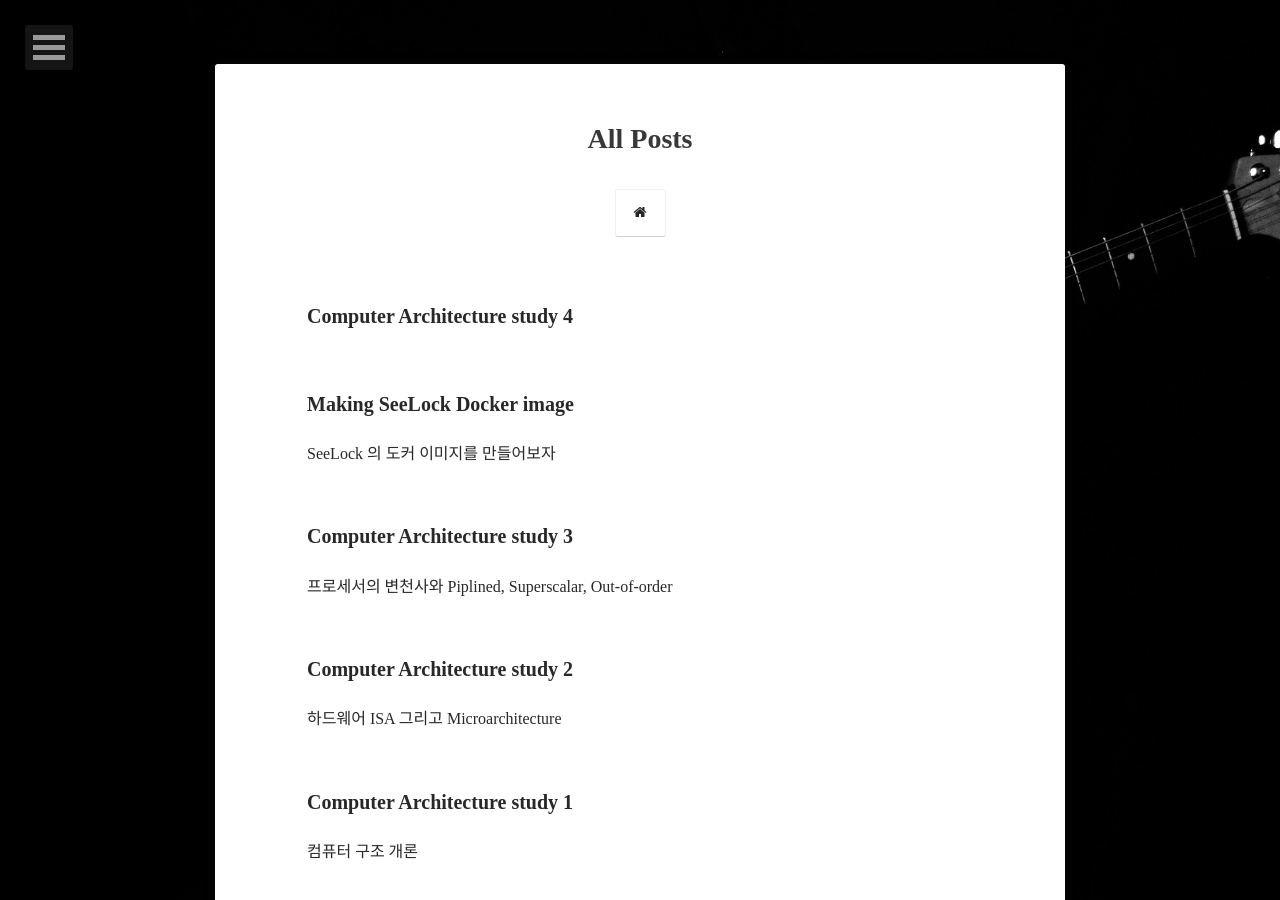
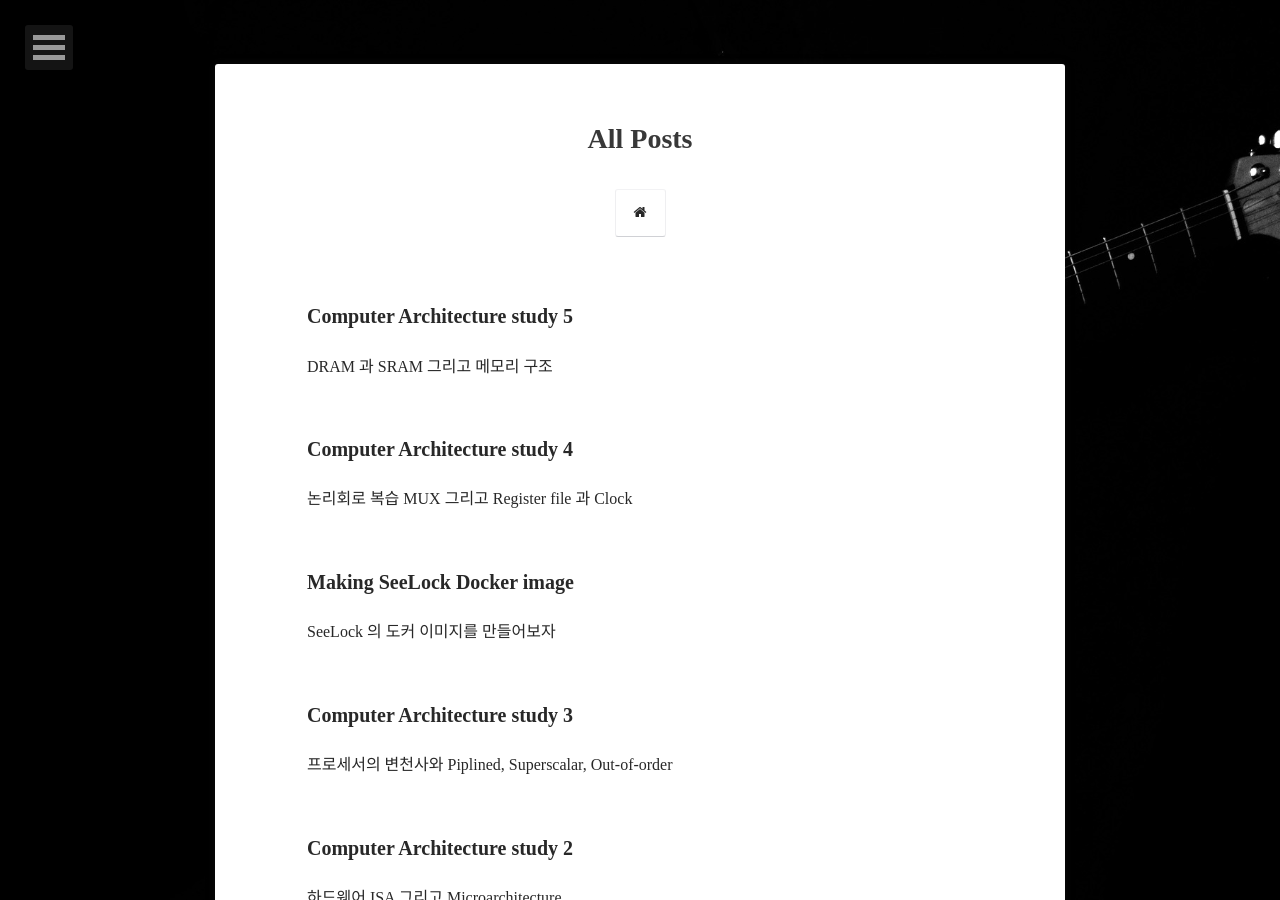
Before and after one commit to siloFoX/siloFoX.github.io, a Jekyll site: the page built from posts/index.md, in a window 1280 px wide and 900 px high. Built offline with Jekyll 4.4.1, drawn with Linux system fonts in a browser that asks for light colours; part of the change alters nothing that is shown.

Commit message:
Post CA study 5 compelete

```diff
--- a/_posts/2020-05-20-computer-architecture-study-4.md
+++ b/_posts/2020-05-20-computer-architecture-study-4.md
@@ -2,15 +2,15 @@
 layout: post
 title:  "Computer Architecture study 4"
 date:   2020-05-20
-excerpt: ""
+excerpt: "논리회로 복습 MUX 그리고 Register file 과 Clock"
 tag:
 - computer architecture
 - 컴퓨터 구조
 - 조합회로
 - MUX
 - Decoder
+- Register file
 - Clock
--
 - blog
 - silofox
 comments: true
--- /dev/null
+++ b/_posts/2020-05-20-computer-architecture-study-5.md
@@ -0,0 +1,126 @@
+---
+layout: post
+title:  "Computer Architecture study 5"
+date:   2020-05-20
+excerpt: "DRAM 과 SRAM 그리고 메모리 구조"
+tag:
+- computer architecture
+- 컴퓨터 구조
+- DRAM
+- SRAM
+- memory
+- row buffer
+- blog
+- silofox
+comments: true
+feature: https://github.com/siloFoX/siloFoX.github.io/blob/master/images/computer-architecture/computer-architecture-feature.jpg?raw=true
+---
+
+2020-03-26 Lecture 2-2
+
+# DRAM
+
+현재 많은 컴퓨팅 시스템에서 <b>DRAM (Dynamic Random Access Memory) </b>를 쓴다.<br>
+고집적이 가능하고 용량대비 가격이 상대적으로 낮은 편이다. <br>
+그러나 DRAM 은 저장된 정보가 시간이 지나면 상실된다.<br>
+그래서 주기적으로 <b>refresh(read and rewritten 을 뜻한다.)</b> 시켜야 하는데<br>
+이것을 <b>dynamic</b> 이라고 한다.
+
+또 전원이 공급되지 않으면 저장된 정보는 상실되므로 휘발성(volatile) 메모리에 속한다.<br>
+오늘 얘기는 이 메모리에 대한 얘기이다.
+
+그 전에 tri-state buffer 에 대한 지식이 없다면 한번 검색하는 것을 추천한다.
+
+# 메모리 구조
+
+16x1 memory 를 예로 들어 이해해보자.<br>
+16개의 location 에 각각 1 bit 의 데이터가 저장되어 있다.<br>
+각 cell 의 내부 구성은 transistor 와 capacitor 를 모르는 경우에 불편하기 때문에 생략한다.<br>
+일렬로 늘어선게 아니고 rectangular array 형태이다.<br>
+(16x1 의 메모리가 4x4 형태로 되어있는 것이다.)<br>
+즉 메모리가 행과 열의 형태로 구성되어서 행과 열의 교차점에 1 bit 의 정보가 저장된 것이다.<br>
+Manhattan-like street layout 이라고도 한다.<br>
+
+16개의 location을 분리하려면 address 는 몇 비트로 해야할까?<br>
+당연히 4 bit 이다.<br>
+
+이것들을 A0A1 과 A2A3 의 두 비트씩으로 나눈 것을 decoder 에 입력하는 것이다.<br>
+정사각형 형태이므로 A0A1 두 비트가 decoding 되어서 행을 선택하고<br>
+A2A3 는 열을 선택하는 형태로 이뤄질 것이다.<br>
+마치 뽑기기계의 x, y 축을 이동하는 것 같이 말이다.
+
+<br>
+
+이번에는 64x1 을 예시로 보자.<br>
+2^6 = 64 이므로 <br>
+6 bit address 로 접근하면 되겠다.<br>
+
+프로세서와 DRAM 사이에는 <b>memory controller</b> 가 존재하여서<br>
+상호연락을 담당한다. (편의상 간단하게 표현한 것이다.)
+
+프로세서는 request 를 memory controller 에게 보낸다.<br>
+request 가 memory controller 에 도착하면 queue 에 저장되어 있다가,<br>
+스케쥴링 방식에 따라서 <b>command sequence</b> (memory controller 와 DRAM 사이의 protocol)<br>
+형태로 DRAM 에 보내진다.
+
+<b>Processor <-> memory controller <-> DRAM</b>
+
+<br>
+
+CPU 가 보낸 address의 형태는 뭘까?<br>
+010110 이라면 010 과 110dmfh 나뉘어 전달된다.<br>
+그것은 <b>row address</b> 와 <b>column address</b> 로 나뉘어서 순차적으로 DRAM 으로 보내진다.<br>
+(순차적 : time-multiplexed 를 말하는 것이다.)
+
+그런데 또 부가적으로 1 bit 를 더 사용한다.<br>
+DRAM 내부에 <b>row buffer (sense amplifier)</b> 라는 것이 존재한다.<br>
+그것은 또 뭘까??
+
+address <b>010110</b> 은 row 와 column 으로 나뉘어서 row address 에 <b>010</b> 이 먼저 보내지고<br>
+010 이므로 3번째 row 전체가 읽혀서 <b>row buffer</b> 에 저장된다.<br>
+
+그 다음 column address 로 <b>110</b> 이 보내지면,<br>
+110 은 7이므로 7번째 column 에 해당하는 데이터가 선택되어서 출력되게 된다.
+
+또 질문들 왜 하나의 주소를 굳이 나눠 공급하는 것이며, Row buffer 는 무엇일까??
+
+<br>
+
+DRAM chip 과의 통신은 chip 의 pin 을 통해서 이뤄진다.<br>
+DRAM chip 설계에서 지금까지도 중요한 고려사항 중 하나가 pin 의 수를 줄이는 것이다.<br>
+row/column 으로 address 를 나눠서 순차적으로 보내면 필요한 pin 의 수가 줄어들게 되는 것이다.<br>
+(pin 은 데이터가 나가는 통로는 말하는 듯하다.)
+
+<br>
+
+그 다음은 row buffer 위에서 설명한대로 해당 row 의 모든 데이터는 row buffer 에 실린다.<br>
+그리고 read/write 동작은 이 row buffer 를 통해서 수행된다.
+
+row buffer 는 임시 데이터 저장소로 작용되어서 DRAM 메모리 시스템의 성능 향상을 위해서 사용된다.<br>
+정확한 이해를 위해서 DRAM 의 데이터를 access 하는 과정을 단계적으로 설명해야 하므로 생략한다.
+
+메모리 request 들이 memory controller 의 queue 에 저장된다고 했다.<br>
+request 들을 요청 순서대로 처리하는 경우에 그 때 마다 새로운 row/column 을 거쳐서 접근하게 된다.
+
+그러나 row buffer 에 임시 저장된 data 를 사용할 수 있다면 성능 개선의 효과가 있을 것이라 예상할 수 있다.<br>
+그리고 DRAM controller 는 자신에게 들어오는 request 들을 순서대로 처리하지 않고,<br>
+자체적으로 스케쥴링을 통해여 효율적으로 처리할 수도 있을 것이다.<br>
+이를 <b>row buffer management policy</b> 라고 한다.
+
+<br>
+
+# SRAM
+
+마지막으로 SRAM(static RAM) 에 대해 간단히 소개한다.<br>
+DRAM 과 SRAM 은 cell 의 구성자체가 다르다.
+
+단위 bit 당 가격은 SRAM 이 높지만, 상대적으로 빠르게 access 할 수 있는 메모리이다.<br>
+첫번째 시간에 메모리계층구조에서 언급한 cache memory 에 사용된다. <br>
+cache 는 프로세서와 느린 main memory  사이에서 속도차를 극복하기 위한 프로그래머에게는 숨겨진 메모리이다.
+
+<br>
+
+DRAM 은 기업이 주도하는 분야이므로 정보가 많이 공개되지는 않는 것 같다.<br>
+그래서 오늘 내용이나 소개 방식에 오류가 있을 수 있다.
+
+다음은 MIPS 명령어에 대한 학습을 시작한다.
```
